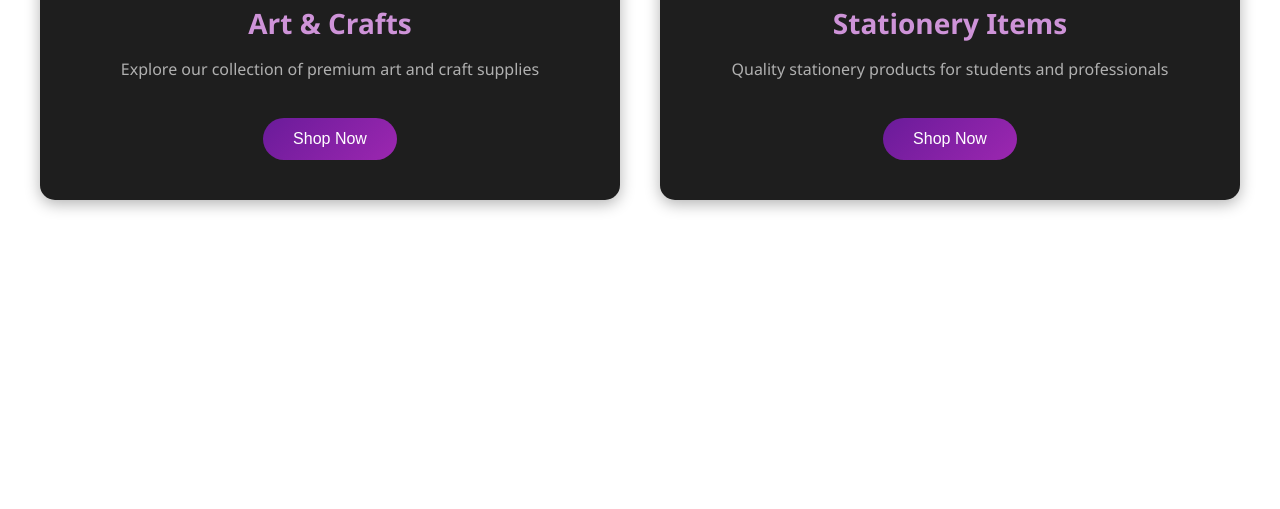
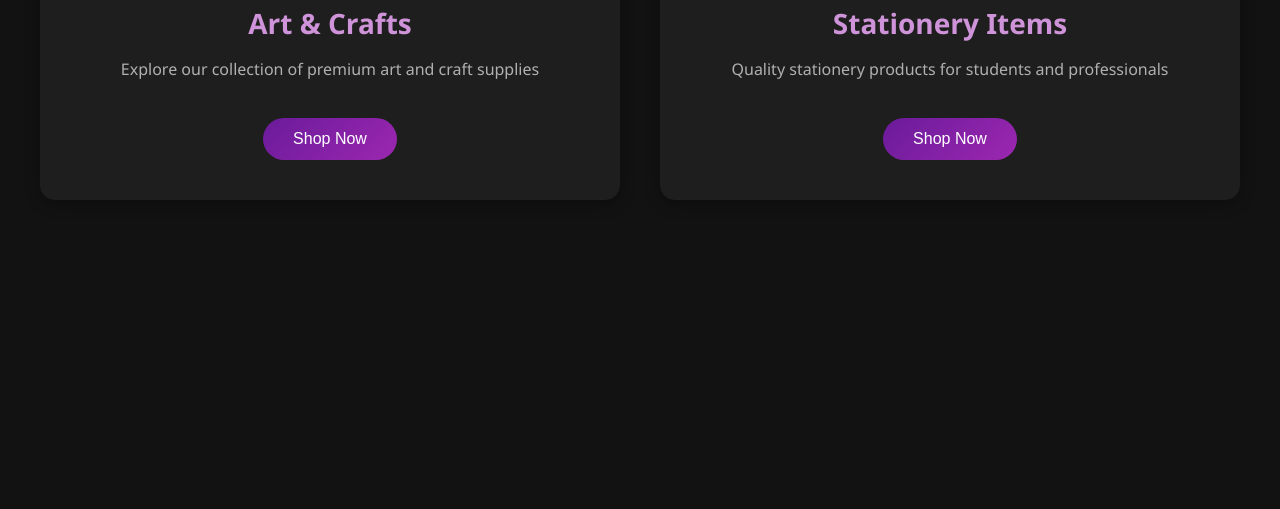
Before and after one commit to ramsri90/Statiz, a website: page index.html in a window 1280 px wide. Shown: the part 291-800 px from the top of the page. Drawn offline with Linux system fonts and the light colour scheme.

Commit message:
AB#12345 backgorund

```diff
--- a/styles/cart.css
+++ b/styles/cart.css
@@ -2,7 +2,7 @@
 body {
   margin: 0;
   font-family: Segoe UI;
-  background: red;
+  background: #121212;
   color: #e0e0e0;
   min-height: 100vh;
 }
--- a/styles/checkout.css
+++ b/styles/checkout.css
@@ -2,7 +2,7 @@
 body {
   margin: 0;
   font-family: Segoe UI;
-  background: red;
+  background: #121212;
   color: #e0e0e0;
   padding-bottom: 20px;
   min-height: 100vh;
--- a/styles/index.css
+++ b/styles/index.css
@@ -1,11 +1,7 @@
 body {
   margin: 0;
   font-family: Segoe UI;
-<<<<<<< HEAD
   background: #121212;
-=======
-  background: red;
->>>>>>> 252cd26206b3a764bf27e82c5beed1def6cdca2d
   color: #e0e0e0;
 }
 
--- a/styles/login.css
+++ b/styles/login.css
@@ -1,5 +1,5 @@
 body {
-  background: red;
+  background: #121212;
   font-family: Segoe UI;
   display: flex;
   justify-content: center;
--- a/styles/myorders.css
+++ b/styles/myorders.css
@@ -2,7 +2,7 @@
 body {
   margin: 0;
   font-family: Segoe UI;
-  background: red;
+  background: #121212;
   color: #e0e0e0;
   min-height: 100vh;
 }
--- a/styles/products.css
+++ b/styles/products.css
@@ -1,7 +1,7 @@
 body {
   margin: 0;
   font-family: Segoe UI;
-  background: red;
+  background: #121212;
   color: #e0e0e0;
   padding-bottom: 80px;
 }
```
